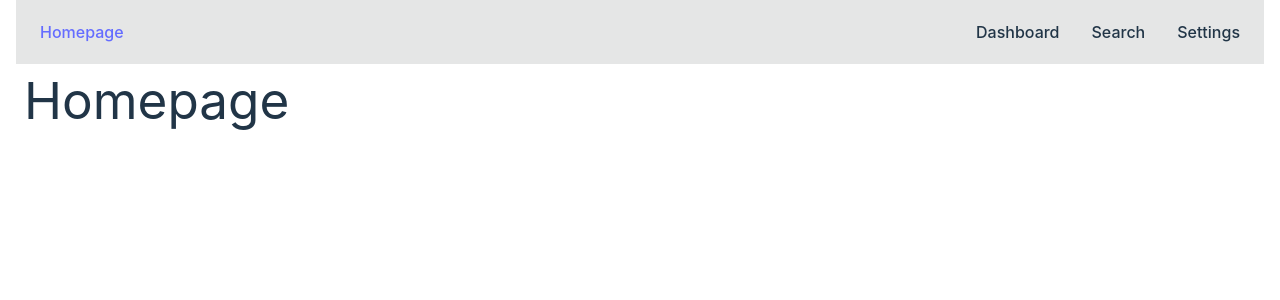
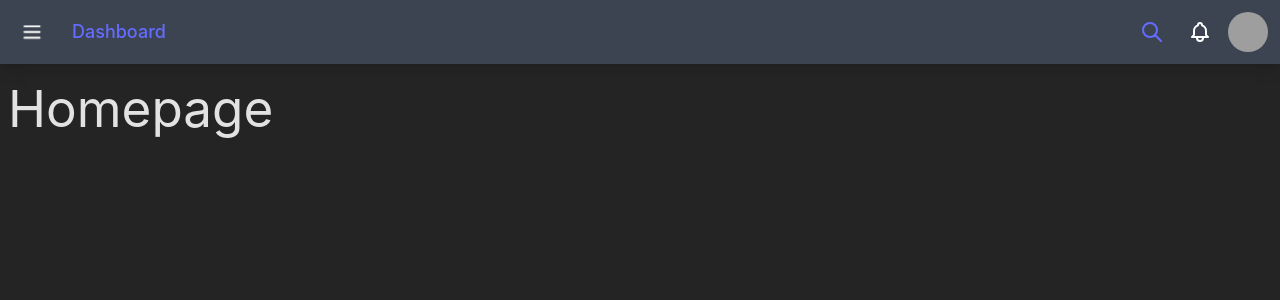
Before and after one commit to brecke/paperlens, a React (Vite) app in the folder frontend/: page /app/ in a window 1280 px wide. Shown: the top 300 px of the page. Built offline with nearby package versions, Linux system fonts and the light colour scheme; grey boxes are pictures that could not be loaded.

Commit message:
style(navbar): added navbar plus style changes

```diff
--- a/frontend/index.html
+++ b/frontend/index.html
@@ -7,7 +7,7 @@
     <title>Vite + React + TS</title>
   </head>
   <body>
-    <div class="container mx-auto px-4" id="root"></div>
+    <div class="flex flex-col grow" id="root"></div>
     <script type="module" src="/src/main.tsx"></script>
   </body>
 </html>
--- a/frontend/src/App.css
+++ /dev/null
@@ -1,41 +0,0 @@
-#root {
-  max-width: 1280px;
-  margin: 0 auto;
-  padding: 2rem;
-  text-align: center;
-}
-
-.logo {
-  height: 6em;
-  padding: 1.5em;
-  will-change: filter;
-}
-.logo:hover {
-  filter: drop-shadow(0 0 2em #646cffaa);
-}
-.logo.react:hover {
-  filter: drop-shadow(0 0 2em #61dafbaa);
-}
-
-@keyframes logo-spin {
-  from {
-    transform: rotate(0deg);
-  }
-  to {
-    transform: rotate(360deg);
-  }
-}
-
-@media (prefers-reduced-motion: no-preference) {
-  a:nth-of-type(2) .logo {
-    animation: logo-spin infinite 20s linear;
-  }
-}
-
-.card {
-  padding: 2em;
-}
-
-.read-the-docs {
-  color: #888;
-}
--- /dev/null
+++ b/frontend/src/App.scss
@@ -0,0 +1,7 @@
+#root {
+  max-width: 1280px;
+  // margin: 0 auto;
+  display: flex;
+  padding: 2rem;
+  // text-align: center;
+}
--- a/frontend/src/App.tsx
+++ b/frontend/src/App.tsx
@@ -24,46 +24,50 @@ function App() {
 
 	return (
 		<BrowserRouter basename='app'>
-			<div className='drawer'>
-				<input id='my-drawer-3' type='checkbox' className='drawer-toggle' />
-				<div className='drawer-content flex flex-col'>
-					<div className='w-full navbar bg-base-300'>
-						<div className='flex-none lg:hidden'>
-							<label htmlFor='my-drawer-3' className='btn btn-square btn-ghost'>
-								<svg
-									xmlns='http://www.w3.org/2000/svg'
-									fill='none'
-									viewBox='0 0 24 24'
-									className='inline-block w-6 h-6 stroke-current'
-								>
-									<path
-										strokeLinecap='round'
-										strokeLinejoin='round'
-										strokeWidth='2'
-										d='M4 6h16M4 12h16M4 18h16'
-									></path>
+			<div className=''>
+				<div className='navbar mb-2 shadow-lg bg-neutral text-neutral-content'>
+					<div className='flex-none hidden lg:flex'>
+						<button className='btn btn-square btn-ghost'>
+							<svg xmlns='http://www.w3.org/2000/svg' fill='none' viewBox='0 0 24 24' className='inline-block w-6 h-6 stroke-current'>
+								<path stroke-linecap='round' stroke-linejoin='round' stroke-width='2' d='M4 6h16M4 12h16M4 18h16'></path>
 							</svg>
-							</label>
+						</button>
 					</div>
-						<div className='flex-1 px-2 mx-2'>
-							<Link to='/'>Homepage</Link>
+					<div className='flex-1 hidden px-2 mx-2 lg:flex'>
+						<span className='text-lg font-bold'>
+							<Link to='/dashboard'>Dashboard</Link>
+						</span>
 					</div>
-						<div className='flex-none hidden lg:block'>
-							<ul className='menu menu-horizontal'>
-								<li>
-									{' '}
-									<Link to='/dashboard'>Dashboard</Link>
-								</li>
-								<li>
-									{' '}
-									<Link to='/search'>Search</Link>
-								</li>
-								<li>
-									<Link to='/settings'>Settings</Link>
-								</li>
-							</ul>
+					<div className='flex-1 lg:flex-none'>
+					</div>
+					<div className='flex-none'>
+						<Link to='/search'>
+							<button className='btn btn-square btn-ghost'>
+								<svg xmlns='http://www.w3.org/2000/svg' fill='none' viewBox='0 0 24 24' className='inline-block w-6 h-6 stroke-current'>
+									<path stroke-linecap='round' stroke-linejoin='round' stroke-width='2' d='M21 21l-6-6m2-5a7 7 0 11-14 0 7 7 0 0114 0z'></path>
+								</svg>
+							</button>
+						</Link>
+					</div>
+					<div className='flex-none'>
+						<button className='btn btn-square btn-ghost'>
+							<svg xmlns='http://www.w3.org/2000/svg' fill='none' viewBox='0 0 24 24' className='inline-block w-6 h-6 stroke-current'>
+								<path stroke-linecap='round' stroke-linejoin='round' stroke-width='2' d='M15 17h5l-1.405-1.405A2.032 2.032 0 0118 14.158V11a6.002 6.002 0 00-4-5.659V5a2 2 0 10-4 0v.341C7.67 6.165 6 8.388 6 11v3.159c0 .538-.214 1.055-.595 1.436L4 17h5m6 0v1a3 3 0 11-6 0v-1m6 0H9'></path>
+							</svg>
+						</button>
+					</div>
+					<div className='flex-none'>
+						<div className='avatar'>
+							<div className='rounded-full w-10 h-10 m-1'>
+								<Link to='/settings'>
+									<img src='https://i.pravatar.cc/500?img=32'/>
+								</Link>
 							</div>
 						</div>
+					</div>
+				</div>
+			</div>
+			<div className=''>
 				<Routes>
 					<Route path='/' element={<HomePage />} />
 					<Route path='/dashboard' element={<DashboardView />} />
@@ -72,37 +76,20 @@ function App() {
 					<Route path='settings' element={<SettingsView />} />
 				</Routes>
 			</div>
-				<div className='drawer-side'>
-					<label htmlFor='my-drawer-3' className='drawer-overlay'></label>
-					<ul className='menu p-4 overflow-y-auto w-80 bg-base-100'>
-						<li>
-							{' '}
-							<Link to='/dashboard'>Dashboard</Link>
-						</li>
-						<li>
-							{' '}
-							<Link to='/search'>Search</Link>
-						</li>
-						<li>
-							<Link to='/settings'>Settings</Link>
-						</li>
-					</ul>
-				</div>
-			</div>
 		</BrowserRouter>
 	);
 }
 
 function SettingsView() {
 	return (
-		<div className='container mx-auto'>
+		<div className=''>
 			<h1>Settings page</h1>
 		</div>
 	);
 }
 
 function HomePage() {
-	const style = {class: 'container mx-auto', padding: '8px'};
+	const style = {class: '', padding: '8px'};
 	return (
 		<div style={style}>
 			<h1>Homepage</h1>
@@ -111,7 +98,7 @@ function HomePage() {
 }
 
 function DashboardView() {
-	const style = {class: 'container mx-auto', padding: '8px'};
+	const style = {class: '', padding: '8px'};
 	return (
 		<div style={style}>
 			<Dashboard />
@@ -120,7 +107,7 @@ function DashboardView() {
 }
 
 function SearchView() {
-	const style = {class: 'container mx-auto', padding: '8px'};
+	const style = {class: '', padding: '8px'};
 	return (
 		<div style={style}>
 			<Wizard />
@@ -129,7 +116,7 @@ function SearchView() {
 }
 
 function PublicationView() {
-	const style = {class: 'container mx-auto', padding: '8px'};
+	const style = {class: '', padding: '8px'};
 	return (
 		<div style={style}>
 			<SkillForm />
--- a/frontend/src/index.css
+++ b/frontend/src/index.scss
@@ -31,7 +31,7 @@ a:hover {
 body {
   margin: 0;
   display: flex;
-  place-items: center;
+  // place-items: flex;
   min-width: 320px;
   min-height: 100vh;
 }
@@ -65,19 +65,6 @@ button:focus-visible {
   outline: 4px auto -webkit-focus-ring-color;
 }
 
-@media (prefers-color-scheme: light) {
-  :root {
-    color: #213547;
-    background-color: #ffffff;
-  }
-  a:hover {
-    color: #747bff;
-  }
-  button {
-    background-color: #f9f9f9;
-  }
-}
-
 /* Custom styles */
 .btn-spacious {
   margin: 10px 20px 10px 20px;
@@ -86,3 +73,7 @@ button:focus-visible {
 ul.spacious {
   margin-bottom: 40px;
 }
+
+.align-right {
+  text-align: right;
+}
--- a/frontend/src/main.tsx
+++ b/frontend/src/main.tsx
@@ -1,11 +1,17 @@
+// eslint-disable-next-line import/no-unassigned-import
+import './wdyr';
+
 import React from 'react';
-import ReactDOM from 'react-dom';
+// eslint-disable-next-line n/file-extension-in-import
+import {createRoot} from 'react-dom/client';
 import {Provider} from 'react-redux';
 import App from './App.js';
-import './index.css';
+import './index.scss';
 import store from './store';
 
-ReactDOM.createRoot(document.querySelector('#root')!).render(
+const container = document.querySelector('#root');
+const root = createRoot(container!);
+root.render(
 	<React.StrictMode>
 		<Provider store={store}>
 			<App />
```
Lines whose indentation alone changed are shown as unchanged.
